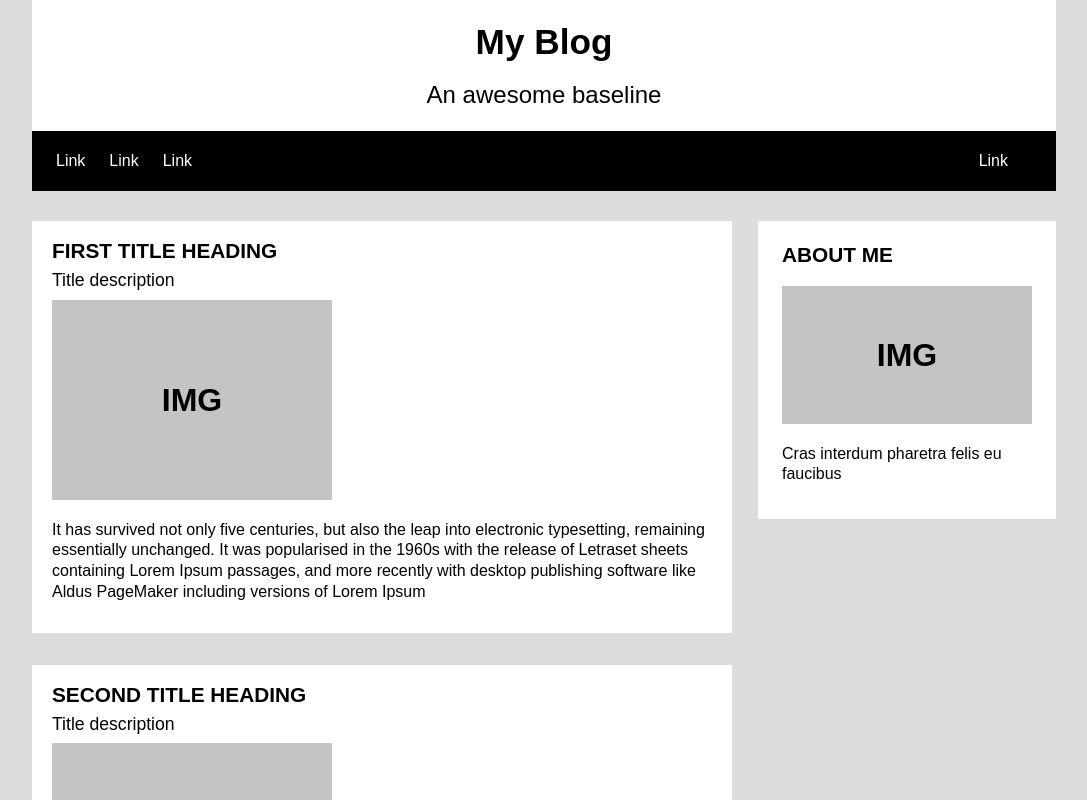
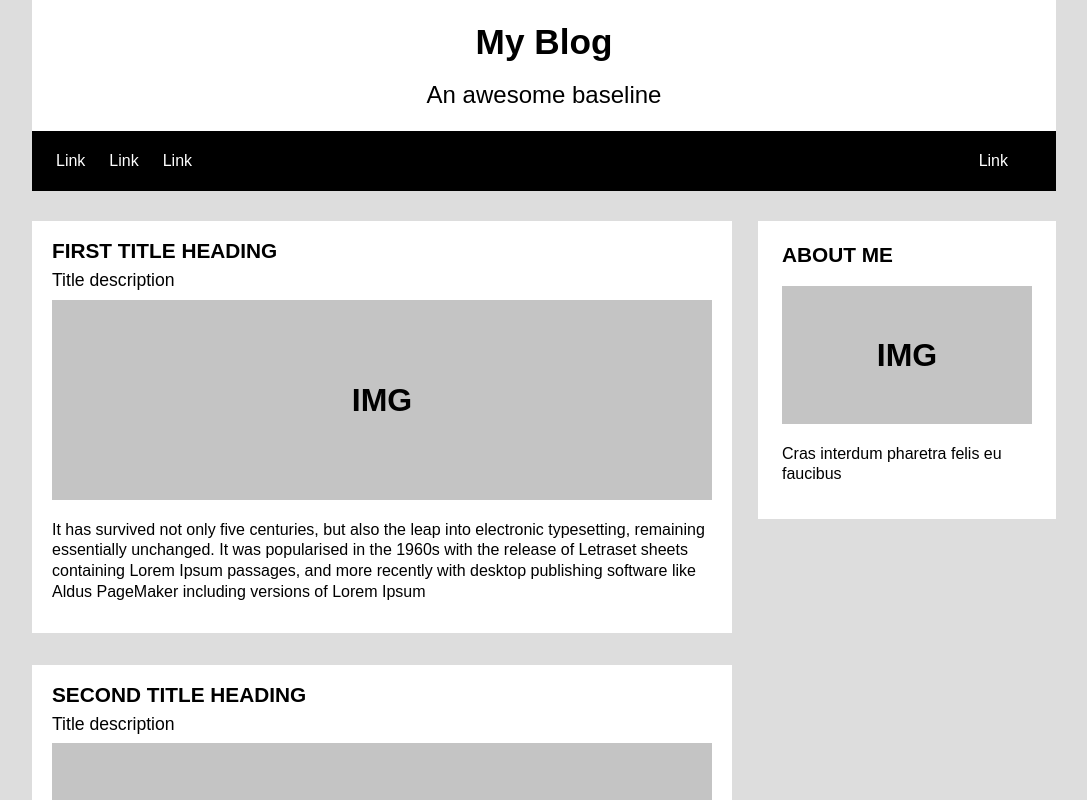
Before and after one commit to raphael94360/my-blog, a React (Create React App) app: page / in a window 1280 px wide. Shown: the top 800 px of the page, without its empty margins (96-1183 px from the left). Built offline with nearby package versions, Linux system fonts and the light colour scheme.

Commit message:
img item responsive all media queries

```diff
--- a/src/assets/css/content.scss
+++ b/src/assets/css/content.scss
@@ -9,7 +9,7 @@
   }
 
   @include xlarge {
-    max-width: 1240px;
+    max-width: 1366px;
   }
 
   .mainContent {
@@ -54,21 +54,21 @@
         margin-bottom: 20px;
 
         @include small {
-
+          max-width: 560px;
         }
 
         @include medium {
-          width: 720px;
+          max-width: 728px;
           height: 250px;
         }
 
         @include large {
-          width: 660px;
+          max-width: 660px;
           height: 200px;
         }
 
         @include xlarge {
-          width: 880px;
+          max-width: 880px;
           height: 150px;
         }
       }
```
